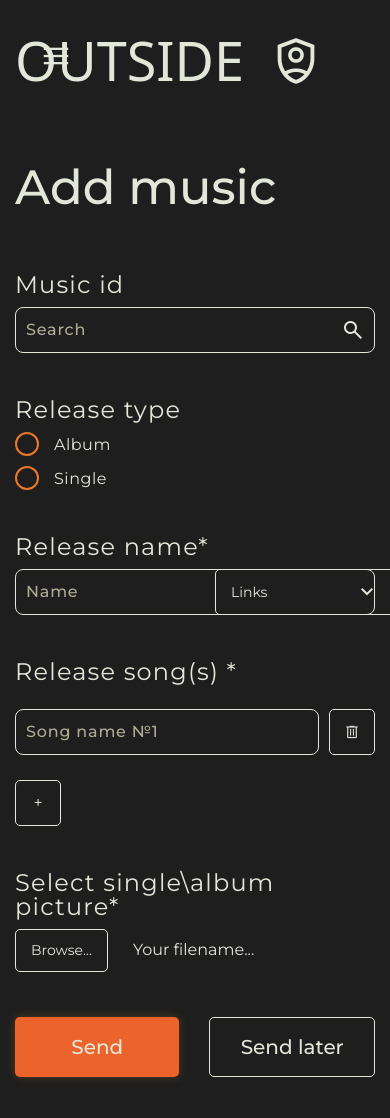
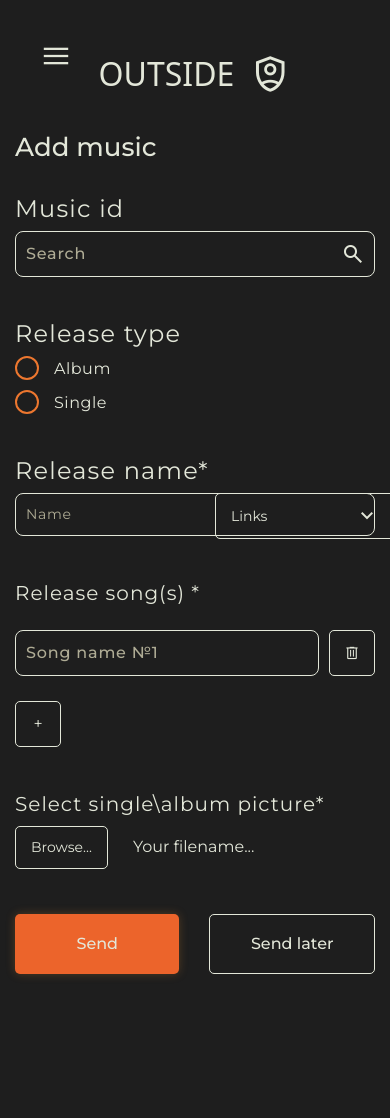
Before and after one commit to outsideOfficialy/adminPanel, a Next.js app: page /add-music in a window 390 px wide. Shown: the top 1118 px of the page. After the commit the page ends 1019 px from the top, so only its background shows below. Built offline with nearby package versions, Linux system fonts and the light colour scheme; a web font is replaced by a local one.

Commit message:
add adaptive for login page

```diff
--- a/app/globals.css
+++ b/app/globals.css
@@ -29,8 +29,14 @@
 }
 
 .material-symbols-outlined.shield-person {
-  font-size: 54px;
+  font-size: 42px;
   font-variation-settings: "FILL" 0, "wght" 500, "GRAD" 0, "opsz" 56;
+}
+
+@media (min-width: 768px){
+  .material-symbols-outlined.shield-person {
+    font-size: 54px;
+  }
 }
 
 .material-symbols-outlined.menu {
--- a/components/ButtonTemplate/index.tsx
+++ b/components/ButtonTemplate/index.tsx
@@ -28,9 +28,9 @@ const ButtonTemplate: React.FC<ButtonTemplateProps> = ({
       className={clsx(
         "relative transition duration-300 rounded-[5px] w-full text-center shadow-[0px_0px_10px_0px_rgba(239,147,53,0.25)] hover:shadow-main-primary-color",
         {
-          "text-[20px] font-medium min-h-[60px] shadow-none border-[1px] border-white hover:border-main-primary-color max-w-[180px]": secondary,
+          "text-[16px] md:text-[20px] font-medium min-h-[60px] shadow-none border-[1px] border-white hover:border-main-primary-color max-w-[180px]": secondary,
           "shadow-none border-[1px] cursor-pointer border-white hover:border-main-primary-color max-w-[46px] min-h-[46px] hover:text-main-primary-color": border,
-          "text-[20px] font-medium bg-main-primary-color disabled:bg-black disabled:cursor-not-allowed disabled:opacity-50 max-w-[180px] disabled:-grey disabled:border-[1px] min-h-[60px] disabled:shadow-none": primary
+          "text-[16px] md:text-[20px] font-medium bg-main-primary-color disabled:bg-black disabled:cursor-not-allowed disabled:opacity-50 max-w-[180px] disabled:-grey disabled:border-[1px] min-h-[40px] md:min-h-[60px] disabled:shadow-none": primary
         },
         className
       )}
--- a/components/Inputs/index.tsx
+++ b/components/Inputs/index.tsx
@@ -52,7 +52,7 @@ const InputWrapper: React.FC<InputWrapperProps> = ({
 }) => {
   return <div className={clsx("flex flex-col items-start gap-[10px] w-full max-w-[450px] ", className ? className : "")}>
     {label && (
-      <label className="text-white text-2xl font-normal leading-6 tracking-wider">
+      <label className="text-white text-[20px] md:text-2xl font-normal leading-6 tracking-wider">
         {label}
       </label>
     )}
@@ -68,7 +68,7 @@ const InputTypeText: React.FC<InputFieldProps> = ({ label, placeholder, name, in
         type="text"
         placeholder={placeholder}
         name={name}
-        className="bg-black border rounded-lg border-white text-white p-2.5 max-w-[450px] w-full text-base font-medium leading-normal tracking-wider transition duration-300 ease-in-out placeholder-grey focus:border-main-primary-color focus:ring-0 focus:outline-none "
+        className="bg-black border rounded-lg border-white text-white p-2.5 max-w-[450px] w-full text-[14px] md:text-base font-normal md:font-medium leading-normal tracking-wider transition duration-300 ease-in-out placeholder-grey focus:border-main-primary-color focus:ring-0 focus:outline-none "
       />
     </InputWrapper>
   );
--- a/components/PageTemplate/index.tsx
+++ b/components/PageTemplate/index.tsx
@@ -8,12 +8,12 @@ interface PageTemplateProps {
 
 const PageTemplate: React.FC<PageTemplateProps> = ({ children, title, className }) => {
   return (
-    <div className={clsx("w-full max-w-[1360px] mx-auto px-[15px] min-w-[360px] pt-[20px] flex flex-col gap-[50px] z-[1] ", className ? className : "")}>
-      <div className="flex items-center mb-50px">
-        <p className="font-delagothic text-[54px] mr-[25px]">OUTSIDE</p>
-        <div className="material-symbols-outlined  shield-person">shield_person</div>
+    <div className={clsx("w-full max-w-[1360px] mx-auto px-[15px] min-w-[360px] pt-[50px] md:pt-[20px] flex flex-col gap-[30px] md:gap-[50px] z-[1] ", className ? className : "")}>
+      <div className="flex justify-center md:justify-start items-center mb-50px">
+        <p className="font-delagothic text-[32px] md:text-[54px] mr-[15px] md:mr-[25px]">OUTSIDE</p>
+        <div className="material-symbols-outlined shield-person">shield_person</div>
       </div>
-      <h2 className="text-[48px] font-medium">{title}</h2>
+      <h2 className="text-[26px] md:text-[48px] font-medium">{title}</h2>
       {children ? children : null}
     </div >
   );
```
